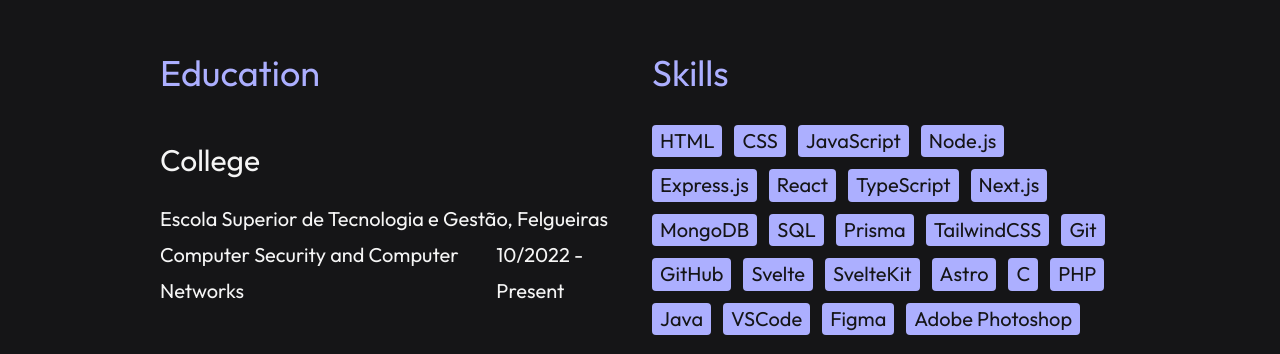
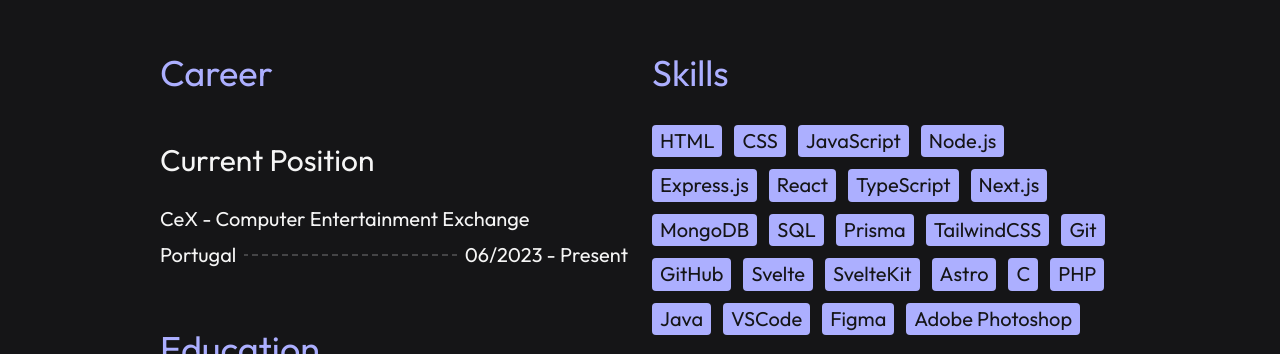
Before and after one commit to isneru/diogonogueira.dev, an Astro site: page /curriculum in a window 1280 px wide. Shown: the part 399-753 px from the top of the page. Built offline with nearby package versions, Linux system fonts and the light colour scheme; Astro itself is replaced by a stand-in of ours.

Commit message:
Curriculum update

```diff
--- a/src/pages/curriculum.astro
+++ b/src/pages/curriculum.astro
@@ -46,6 +46,15 @@
   }
 ]
 
+const career = [
+  {
+    title: "Current Position",
+    where: "CeX - Computer Entertainment Exchange",
+    before: "Portugal",
+    after: "06/2023 - Present"
+  }
+]
+
 const skills = [
   "HTML",
   "CSS",
@@ -82,6 +91,16 @@
     <CurriculumInfo />
     <div class="lg:grid lg:grid-cols-2 lg:gap-6">
       <div>
+        <h2 class="text-primary">Career</h2>
+        {
+          career.map(edu => (
+            <div>
+              <h3>{edu.title}</h3>
+              <span>{edu.where}</span>
+              <LineSpans before={edu.before} after={edu.after} />
+            </div>
+          ))
+        }
         <h2 class="text-primary">Education</h2>
         {
           education.map(edu => (
@@ -150,4 +169,4 @@
       </div>
     </div>
   </div>
-</Layout>)
+</Layout>
```
